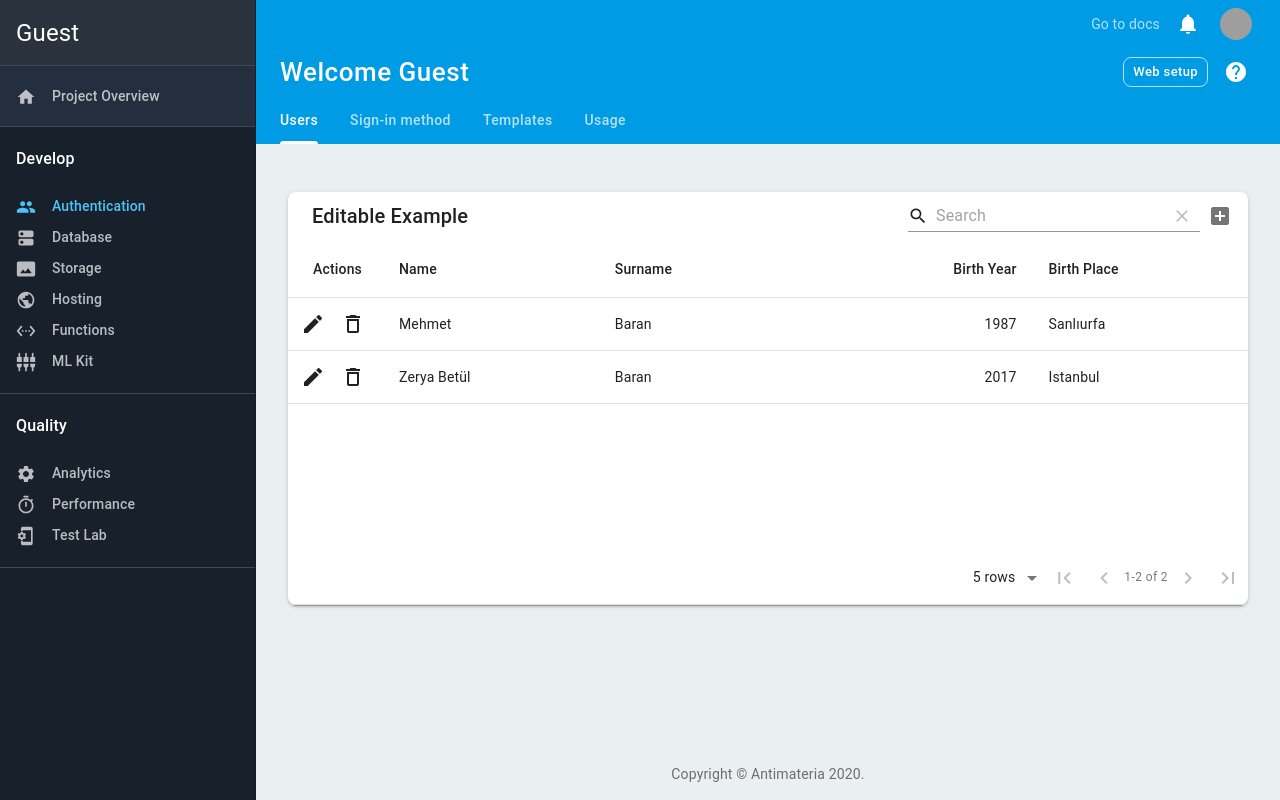
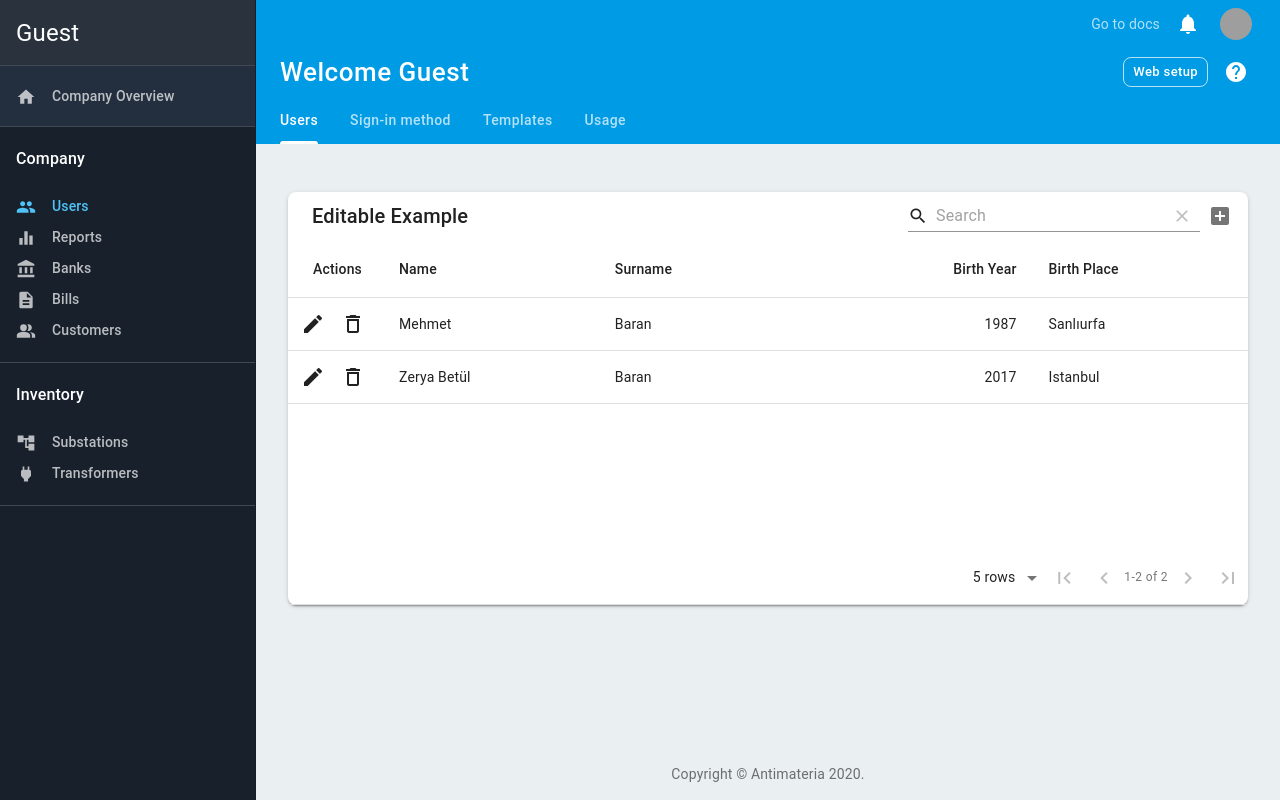
Before and after one commit to Daniel0205/WWW-Proyecto, a React (Create React App) app in the folder frontend/: page / in a window 1280 px wide. Built offline with nearby package versions, Linux system fonts and the light colour scheme; grey boxes are pictures that could not be loaded.

Commit message:
Plantilla de Material-UI editada para mostrar componentes seleccionados en el panel de navegacion

```diff
--- /dev/null
+++ b/frontend/src/components/Dashboard/Content/Banks.js
@@ -0,0 +1,78 @@
+import React from "react";
+import PropTypes from "prop-types";
+import AppBar from "@material-ui/core/AppBar";
+import Toolbar from "@material-ui/core/Toolbar";
+import Typography from "@material-ui/core/Typography";
+import Paper from "@material-ui/core/Paper";
+import Grid from "@material-ui/core/Grid";
+import Button from "@material-ui/core/Button";
+import TextField from "@material-ui/core/TextField";
+import Tooltip from "@material-ui/core/Tooltip";
+import IconButton from "@material-ui/core/IconButton";
+import { withStyles } from "@material-ui/core/styles";
+import SearchIcon from "@material-ui/icons/Search";
+import RefreshIcon from "@material-ui/icons/Refresh";
+
+const styles = theme => ({
+  paper: {
+    maxWidth: 936,
+    margin: "auto",
+    overflow: "hidden"
+  },
+  searchBar: {
+    borderBottom: "1px solid rgba(0, 0, 0, 0.12)"
+  },
+  searchInput: {
+    fontSize: theme.typography.fontSize
+  },
+  block: {
+    display: "block"
+  },
+  addUser: {
+    marginRight: theme.spacing(1)
+  },
+  contentWrapper: {
+    margin: "40px 16px"
+  }
+});
+
+function Reports(props) {
+  const { classes } = props;
+
+  return (
+    <Paper className={classes.paper}>
+      <AppBar
+        className={classes.searchBar}
+        position="static"
+        color="default"
+        elevation={0}
+      >
+        <Toolbar>
+          <Grid container spacing={2} alignItems="center">
+            <Grid item>
+              <SearchIcon className={classes.block} color="inherit" />
+            </Grid>
+            <Grid item>
+              <Tooltip title="Reload">
+                <IconButton>
+                  <RefreshIcon className={classes.block} color="inherit" />
+                </IconButton>
+              </Tooltip>
+            </Grid>
+          </Grid>
+        </Toolbar>
+      </AppBar>
+      <div className={classes.contentWrapper}>
+        <Typography color="textSecondary" align="center">
+          Banks under construction
+        </Typography>
+      </div>
+    </Paper>
+  );
+}
+
+Reports.propTypes = {
+  classes: PropTypes.object.isRequired
+};
+
+export default withStyles(styles)(Reports);
--- a/frontend/src/components/Dashboard/Header.js
+++ b/frontend/src/components/Dashboard/Header.js
@@ -1,52 +1,51 @@
-import React, { useState, useEffect } from 'react';
-import AppBar from '@material-ui/core/AppBar';
-import Avatar from '@material-ui/core/Avatar';
-import Button from '@material-ui/core/Button';
-import Grid from '@material-ui/core/Grid';
-import HelpIcon from '@material-ui/icons/Help';
-import Hidden from '@material-ui/core/Hidden';
-import IconButton from '@material-ui/core/IconButton';
-import Link from '@material-ui/core/Link';
-import MenuIcon from '@material-ui/icons/Menu';
-import NotificationsIcon from '@material-ui/icons/Notifications';
-import Tab from '@material-ui/core/Tab';
-import Tabs from '@material-ui/core/Tabs';
-import Toolbar from '@material-ui/core/Toolbar';
-import Tooltip from '@material-ui/core/Tooltip';
-import Typography from '@material-ui/core/Typography';
-import { connect } from 'react-redux';
-import { makeStyles } from '@material-ui/core/styles';
+import React, { useState, useEffect } from "react";
+import AppBar from "@material-ui/core/AppBar";
+import Avatar from "@material-ui/core/Avatar";
+import Button from "@material-ui/core/Button";
+import Grid from "@material-ui/core/Grid";
+import HelpIcon from "@material-ui/icons/Help";
+import Hidden from "@material-ui/core/Hidden";
+import IconButton from "@material-ui/core/IconButton";
+import Link from "@material-ui/core/Link";
+import MenuIcon from "@material-ui/icons/Menu";
+import NotificationsIcon from "@material-ui/icons/Notifications";
+import Tab from "@material-ui/core/Tab";
+import Tabs from "@material-ui/core/Tabs";
+import Toolbar from "@material-ui/core/Toolbar";
+import Tooltip from "@material-ui/core/Tooltip";
+import Typography from "@material-ui/core/Typography";
+import { connect } from "react-redux";
+import { makeStyles } from "@material-ui/core/styles";
 
-
-const lightColor = 'rgba(255, 255, 255, 0.7)';
+const lightColor = "rgba(255, 255, 255, 0.7)";
 
 const useStyles = makeStyles(theme => ({
   secondaryBar: {
-    zIndex: 0,
+    zIndex: 0
   },
   menuButton: {
-    marginLeft: -theme.spacing(1),
+    marginLeft: -theme.spacing(1)
   },
   iconButtonAvatar: {
-    padding: 4,
+    padding: 4
   },
   link: {
-    textDecoration: 'none',
+    textDecoration: "none",
     color: lightColor,
-    '&:hover': {
-      color: theme.palette.common.white,
-    },
+    "&:hover": {
+      color: theme.palette.common.white
+    }
   },
   button: {
-    borderColor: lightColor,
-  },
+    borderColor: lightColor
+  }
 }));
 
 function Header(props) {
   const classes = useStyles();
   const { onDrawerToggle } = props;
-  const [userName, setUserName] = useState("")
-  const [userLastName, setUserLastName] = useState("")
+  const [userName, setUserName] = useState("");
+  const [userLastName, setUserLastName] = useState("");
 
   useEffect(() => {
     if (props.credentials.length) {
@@ -55,7 +54,7 @@ function Header(props) {
     } else {
       setUserName("Guest");
     }
-  })
+  });
 
   return (
     <React.Fragment>
@@ -110,7 +109,12 @@ function Header(props) {
               </Typography>
             </Grid>
             <Grid item>
-              <Button className={classes.button} variant="outlined" color="inherit" size="small">
+              <Button
+                className={classes.button}
+                variant="outlined"
+                color="inherit"
+                size="small"
+              >
                 Web setup
               </Button>
             </Grid>
@@ -142,9 +146,8 @@ function Header(props) {
   );
 }
 
-
 const mapStateToProps = state => {
-  return { credentials: state.credentials };
+  return { credentials: state.loginReducer.credentials };
 };
 
 export default connect(mapStateToProps)(Header);
--- a/frontend/src/components/Dashboard/Navigator.js
+++ b/frontend/src/components/Dashboard/Navigator.js
@@ -1,110 +1,125 @@
-import React, { useState, useEffect } from 'react';
-import clsx from 'clsx';
-import { makeStyles } from '@material-ui/core/styles';
-import Divider from '@material-ui/core/Divider';
-import Drawer from '@material-ui/core/Drawer';
-import List from '@material-ui/core/List';
-import ListItem from '@material-ui/core/ListItem';
-import ListItemIcon from '@material-ui/core/ListItemIcon';
-import ListItemText from '@material-ui/core/ListItemText';
-import HomeIcon from '@material-ui/icons/Home';
-import PeopleIcon from '@material-ui/icons/People';
-import DnsRoundedIcon from '@material-ui/icons/DnsRounded';
-import PermMediaOutlinedIcon from '@material-ui/icons/PhotoSizeSelectActual';
-import PublicIcon from '@material-ui/icons/Public';
-import SettingsEthernetIcon from '@material-ui/icons/SettingsEthernet';
-import SettingsInputComponentIcon from '@material-ui/icons/SettingsInputComponent';
-import TimerIcon from '@material-ui/icons/Timer';
-import SettingsIcon from '@material-ui/icons/Settings';
-import PhonelinkSetupIcon from '@material-ui/icons/PhonelinkSetup';
+import React, { useState, useEffect } from "react";
+import clsx from "clsx";
+import { makeStyles } from "@material-ui/core/styles";
+import Divider from "@material-ui/core/Divider";
+import Drawer from "@material-ui/core/Drawer";
+import List from "@material-ui/core/List";
+import ListItem from "@material-ui/core/ListItem";
+import ListItemIcon from "@material-ui/core/ListItemIcon";
+import ListItemText from "@material-ui/core/ListItemText";
+import HomeIcon from "@material-ui/icons/Home";
+import PeopleIcon from "@material-ui/icons/People";
+import DescriptionIcon from "@material-ui/icons/Description";
+import AccountBalanceIcon from "@material-ui/icons/AccountBalance";
+import PowerIcon from "@material-ui/icons/Power";
+import AccountTreeIcon from "@material-ui/icons/AccountTree";
+import EqualizerIcon from "@material-ui/icons/Equalizer";
+import PeopleAltIcon from "@material-ui/icons/PeopleAlt";
 import { connect } from "react-redux";
+import { setSelectedItem } from "../store/selectedItem/action";
 
 const categories = [
   {
-    id: 'Develop',
+    id: "Company",
     children: [
-      { id: 'Authentication', icon: <PeopleIcon />, active: true },
-      { id: 'Database', icon: <DnsRoundedIcon /> },
-      { id: 'Storage', icon: <PermMediaOutlinedIcon /> },
-      { id: 'Hosting', icon: <PublicIcon /> },
-      { id: 'Functions', icon: <SettingsEthernetIcon /> },
-      { id: 'ML Kit', icon: <SettingsInputComponentIcon /> },
-    ],
+      { id: "Users", icon: <PeopleIcon />, active: true },
+      { id: "Reports", icon: <EqualizerIcon />, active: false },
+      { id: "Banks", icon: <AccountBalanceIcon />, active: false },
+      { id: "Bills", icon: <DescriptionIcon />, active: false },
+      { id: "Customers", icon: <PeopleAltIcon />, active: false }
+    ]
   },
   {
-    id: 'Quality',
+    id: "Inventory",
     children: [
-      { id: 'Analytics', icon: <SettingsIcon /> },
-      { id: 'Performance', icon: <TimerIcon /> },
-      { id: 'Test Lab', icon: <PhonelinkSetupIcon /> },
-    ],
-  },
+      { id: "Substations", icon: <AccountTreeIcon />, active: false },
+      { id: "Transformers", icon: <PowerIcon />, active: false }
+      // { id: "Analytics", icon: <SettingsIcon />, active: false },
+      // { id: "Performance", icon: <TimerIcon />, active: false }
+    ]
+  }
 ];
 
 const useStyles = makeStyles(theme => ({
   categoryHeader: {
     paddingTop: theme.spacing(2),
-    paddingBottom: theme.spacing(2),
+    paddingBottom: theme.spacing(2)
   },
   categoryHeaderPrimary: {
-    color: theme.palette.common.white,
+    color: theme.palette.common.white
   },
   item: {
     paddingTop: 1,
     paddingBottom: 1,
-    color: 'rgba(255, 255, 255, 0.7)',
-    '&:hover,&:focus': {
-      backgroundColor: 'rgba(255, 255, 255, 0.08)',
-    },
+    color: "rgba(255, 255, 255, 0.7)",
+    "&:hover,&:focus": {
+      backgroundColor: "rgba(255, 255, 255, 0.08)"
+    }
   },
   itemCategory: {
-    backgroundColor: '#232f3e',
-    boxShadow: '0 -1px 0 #404854 inset',
+    backgroundColor: "#232f3e",
+    boxShadow: "0 -1px 0 #404854 inset",
     paddingTop: theme.spacing(2),
-    paddingBottom: theme.spacing(2),
+    paddingBottom: theme.spacing(2)
   },
   firebase: {
     fontSize: 24,
-    color: theme.palette.common.white,
+    color: theme.palette.common.white
   },
   itemActiveItem: {
-    color: '#4fc3f7',
+    color: "#4fc3f7"
   },
   itemPrimary: {
-    fontSize: 'inherit',
+    fontSize: "inherit"
   },
   itemIcon: {
-    minWidth: 'auto',
-    marginRight: theme.spacing(2),
+    minWidth: "auto",
+    marginRight: theme.spacing(2)
   },
   divider: {
-    marginTop: theme.spacing(2),
-  },
+    marginTop: theme.spacing(2)
+  }
 }));
 
 function Navigator(props) {
   const classes = useStyles();
   const { ...other } = props;
   const [userType, setUserType] = useState("");
+  const [selectedCategory, setSelectedCategory] = useState(categories);
 
+  //Returns all elements with active=false, except "item"
+  function activateItem(itemId, categories) {
+    props.setSelectedItem(itemId);
+    var result = categories.map(({ id, children }) => {
+      let object = {
+        id: id,
+        children: children.map(({ id, icon }) => {
+          let active = itemId === id ? true : false;
+          return { id, icon, active };
+        })
+      };
+      return object;
+    });
+    return result;
+  }
+
+  //Welcome message depending on type of user logged in
   useEffect(() => {
     if (props.credentials.length) {
-      if (props.credentials[1].type === "A")
-        setUserType("Administrator");
-      if (props.credentials[1].type === "O")
-        setUserType("Operator");
-      if (props.credentials[1].type === "G")
-        setUserType("Manager");
+      if (props.credentials[1].type === "A") setUserType("Administrator");
+      if (props.credentials[1].type === "O") setUserType("Operator");
+      if (props.credentials[1].type === "G") setUserType("Manager");
     } else {
       setUserType("Guest");
     }
-  })
-
+  });
 
   return (
     <Drawer variant="permanent" {...other}>
       <List disablePadding>
-        <ListItem className={clsx(classes.firebase, classes.item, classes.itemCategory)}>
+        <ListItem
+          className={clsx(classes.firebase, classes.item, classes.itemCategory)}
+        >
           {userType}
         </ListItem>
         <ListItem className={clsx(classes.item, classes.itemCategory)}>
@@ -113,18 +128,18 @@ function Navigator(props) {
           </ListItemIcon>
           <ListItemText
             classes={{
-              primary: classes.itemPrimary,
+              primary: classes.itemPrimary
             }}
           >
-            Project Overview
+            Company Overview
           </ListItemText>
         </ListItem>
-        {categories.map(({ id, children }) => (
+        {selectedCategory.map(({ id, children }) => (
           <React.Fragment key={id}>
             <ListItem className={classes.categoryHeader}>
               <ListItemText
                 classes={{
-                  primary: classes.categoryHeaderPrimary,
+                  primary: classes.categoryHeaderPrimary
                 }}
               >
                 {id}
@@ -132,6 +147,9 @@ function Navigator(props) {
             </ListItem>
             {children.map(({ id: childId, icon, active }) => (
               <ListItem
+                onClick={() =>
+                  setSelectedCategory(activateItem(childId, categories))
+                }
                 key={childId}
                 button
                 className={clsx(classes.item, active && classes.itemActiveItem)}
@@ -139,7 +157,7 @@ function Navigator(props) {
                 <ListItemIcon className={classes.itemIcon}>{icon}</ListItemIcon>
                 <ListItemText
                   classes={{
-                    primary: classes.itemPrimary,
+                    primary: classes.itemPrimary
                   }}
                 >
                   {childId}
@@ -155,9 +173,17 @@ function Navigator(props) {
   );
 }
 
-
 const mapStateToProps = state => {
-  return { credentials: state.credentials };
+  return {
+    credentials: state.loginReducer.credentials,
+    item: state.itemReducer.item
+  };
 };
 
-export default connect(mapStateToProps)(Navigator);
+function mapDispatchToProps(dispatch) {
+  return {
+    setSelectedItem: item => dispatch(setSelectedItem(item))
+  };
+}
+
+export default connect(mapStateToProps, mapDispatchToProps)(Navigator);
--- a/frontend/src/components/Dashboard/Paperbase.js
+++ b/frontend/src/components/Dashboard/Paperbase.js
@@ -1,24 +1,27 @@
-import React from 'react';
-import { createMuiTheme, ThemeProvider } from '@material-ui/core/styles';
-import { makeStyles } from '@material-ui/core/styles';
-import CssBaseline from '@material-ui/core/CssBaseline';
-import Hidden from '@material-ui/core/Hidden';
-import Typography from '@material-ui/core/Typography';
-import Link from '@material-ui/core/Link';
-import Navigator from './Navigator';
-import Content from './Content';
-import Header from './Header';
+import React, { useState } from "react";
+import { createMuiTheme, ThemeProvider } from "@material-ui/core/styles";
+import { makeStyles } from "@material-ui/core/styles";
+import CssBaseline from "@material-ui/core/CssBaseline";
+import Hidden from "@material-ui/core/Hidden";
+import Typography from "@material-ui/core/Typography";
+import Link from "@material-ui/core/Link";
+import Navigator from "./Navigator";
+import Header from "./Header";
 import { connect } from "react-redux";
+
+//Options of content listed the Navigation Panel
+import UsertList from "./Content/UsertList";
+import Banks from "./Content/Banks";
 
 function Copyright() {
   return (
     <Typography variant="body2" color="textSecondary" align="center">
-      {'Copyright © '}
+      {"Copyright © "}
       <Link color="inherit" href="http://www.blankwebsite.com/">
         Antimateria
       </Link>{" "}
       {new Date().getFullYear()}
-      {'.'}
+      {"."}
     </Typography>
   );
 }
@@ -26,31 +29,31 @@ function Copyright() {
 let theme = createMuiTheme({
   palette: {
     primary: {
-      light: '#63ccff',
-      main: '#009be5',
-      dark: '#006db3',
-    },
+      light: "#63ccff",
+      main: "#009be5",
+      dark: "#006db3"
+    }
   },
   typography: {
     h5: {
       fontWeight: 500,
       fontSize: 26,
-      letterSpacing: 0.5,
-    },
+      letterSpacing: 0.5
+    }
   },
   shape: {
-    borderRadius: 8,
+    borderRadius: 8
   },
   props: {
     MuiTab: {
-      disableRipple: true,
-    },
+      disableRipple: true
+    }
   },
   mixins: {
     toolbar: {
-      minHeight: 48,
-    },
-  },
+      minHeight: 48
+    }
+  }
 });
 
 theme = {
@@ -58,122 +61,138 @@ theme = {
   overrides: {
     MuiDrawer: {
       paper: {
-        backgroundColor: '#18202c',
-      },
+        backgroundColor: "#18202c"
+      }
     },
     MuiButton: {
       label: {
-        textTransform: 'none',
+        textTransform: "none"
       },
       contained: {
-        boxShadow: 'none',
-        '&:active': {
-          boxShadow: 'none',
-        },
-      },
+        boxShadow: "none",
+        "&:active": {
+          boxShadow: "none"
+        }
+      }
     },
     MuiTabs: {
       root: {
-        marginLeft: theme.spacing(1),
+        marginLeft: theme.spacing(1)
       },
       indicator: {
         height: 3,
         borderTopLeftRadius: 3,
         borderTopRightRadius: 3,
-        backgroundColor: theme.palette.common.white,
-      },
+        backgroundColor: theme.palette.common.white
+      }
     },
     MuiTab: {
       root: {
-        textTransform: 'none',
-        margin: '0 16px',
+        textTransform: "none",
+        margin: "0 16px",
         minWidth: 0,
         padding: 0,
-        [theme.breakpoints.up('md')]: {
+        [theme.breakpoints.up("md")]: {
           padding: 0,
-          minWidth: 0,
-        },
-      },
+          minWidth: 0
+        }
+      }
     },
     MuiIconButton: {
       root: {
-        padding: theme.spacing(1),
-      },
+        padding: theme.spacing(1)
+      }
     },
     MuiTooltip: {
       tooltip: {
-        borderRadius: 4,
-      },
+        borderRadius: 4
+      }
     },
     MuiDivider: {
       root: {
-        backgroundColor: '#404854',
-      },
+        backgroundColor: "#404854"
+      }
     },
     MuiListItemText: {
       primary: {
-        fontWeight: theme.typography.fontWeightMedium,
-      },
+        fontWeight: theme.typography.fontWeightMedium
+      }
     },
     MuiListItemIcon: {
       root: {
-        color: 'inherit',
+        color: "inherit",
         marginRight: 0,
-        '& svg': {
-          fontSize: 20,
-        },
-      },
+        "& svg": {
+          fontSize: 20
+        }
+      }
     },
     MuiAvatar: {
       root: {
         width: 32,
-        height: 32,
-      },
-    },
-  },
+        height: 32
+      }
+    }
+  }
 };
 
 const drawerWidth = 256;
 
-
 const useStyles = makeStyles(theme => ({
   root: {
-    display: 'flex',
-    minHeight: '100vh',
+    display: "flex",
+    minHeight: "100vh"
   },
   drawer: {
-    [theme.breakpoints.up('sm')]: {
+    [theme.breakpoints.up("sm")]: {
       width: drawerWidth,
-      flexShrink: 0,
-    },
+      flexShrink: 0
+    }
   },
   app: {
     flex: 1,
-    display: 'flex',
-    flexDirection: 'column',
+    display: "flex",
+    flexDirection: "column"
   },
   main: {
     flex: 1,
     padding: theme.spacing(6, 4),
-    background: '#eaeff1',
+    background: "#eaeff1"
   },
   footer: {
     padding: theme.spacing(2),
-    background: '#eaeff1',
+    background: "#eaeff1"
   }
 }));
 
-
 function Paperbase(props) {
   const classes = useStyles();
-  const [mobileOpen, setMobileOpen] = React.useState(false);
+  const [mobileOpen, setMobileOpen] = useState(false);
+  const content = props.item;
 
   const handleDrawerToggle = () => {
     setMobileOpen(!mobileOpen);
   };
 
+  //Return a react component in th
+  const contentElement = content => {
+    switch (content) {
+      case "Users":
+        return <UsertList />;
+      case "Banks":
+        return <Banks />;
+      default:
+        return (
+          <div>
+            <h1>{content}</h1>
+          </div>
+        );
+    }
+  };
+
   return (
     <ThemeProvider theme={theme}>
+      {" "}
       <div className={classes.root}>
         <CssBaseline />
         <nav className={classes.drawer}>
@@ -192,7 +211,9 @@ function Paperbase(props) {
         <div className={classes.app}>
           <Header onDrawerToggle={handleDrawerToggle} />
           <main className={classes.main}>
-            <Content />
+            {/* <Content /> */}
+            {/* <UsertList /> */}
+            {contentElement(content)}
           </main>
           <footer className={classes.footer}>
             <Copyright />
@@ -203,9 +224,11 @@ function Paperbase(props) {
   );
 }
 
-
 const mapStateToProps = state => {
- return { credentials: state.credentials };
+  return {
+    credentials: state.credentials,
+    item: state.itemReducer.item
+  };
 };
 
 export default connect(mapStateToProps)(Paperbase);
--- a/frontend/src/components/store/login/action.js
+++ b/frontend/src/components/store/login/action.js
@@ -1,4 +1,3 @@
-
 export function setCredentials(payload) {
-    return { type: "SET_CREDENTIALS", payload }
-  };
+  return { type: "SET_CREDENTIALS", payload };
+}
--- /dev/null
+++ b/frontend/src/components/store/selectedItem/action.js
@@ -0,0 +1,3 @@
+export function setSelectedItem(payload) {
+  return { type: "SET_SELECTED_ITEM", payload };
+}
--- /dev/null
+++ b/frontend/src/components/store/selectedItem/reducer.js
@@ -0,0 +1,12 @@
+const initialState = {
+  item: "Users" //Component to be displayed first on the home page
+};
+
+function itemReducer(state = initialState, action) {
+  if (action.type === "SET_SELECTED_ITEM") {
+    return { item: action.payload };
+  }
+  return state;
+}
+
+export default itemReducer;
```
Also changed, not shown: frontend/src/components/Dashboard/Content.js (deleted, +0 -85 lines), frontend/src/components/Dashboard/Content/UsertList.js (renamed from frontend/src/components/Dashboard/UsertList.js, +16 -16 lines), frontend/src/components/store/index.js (+11 -4 lines).
